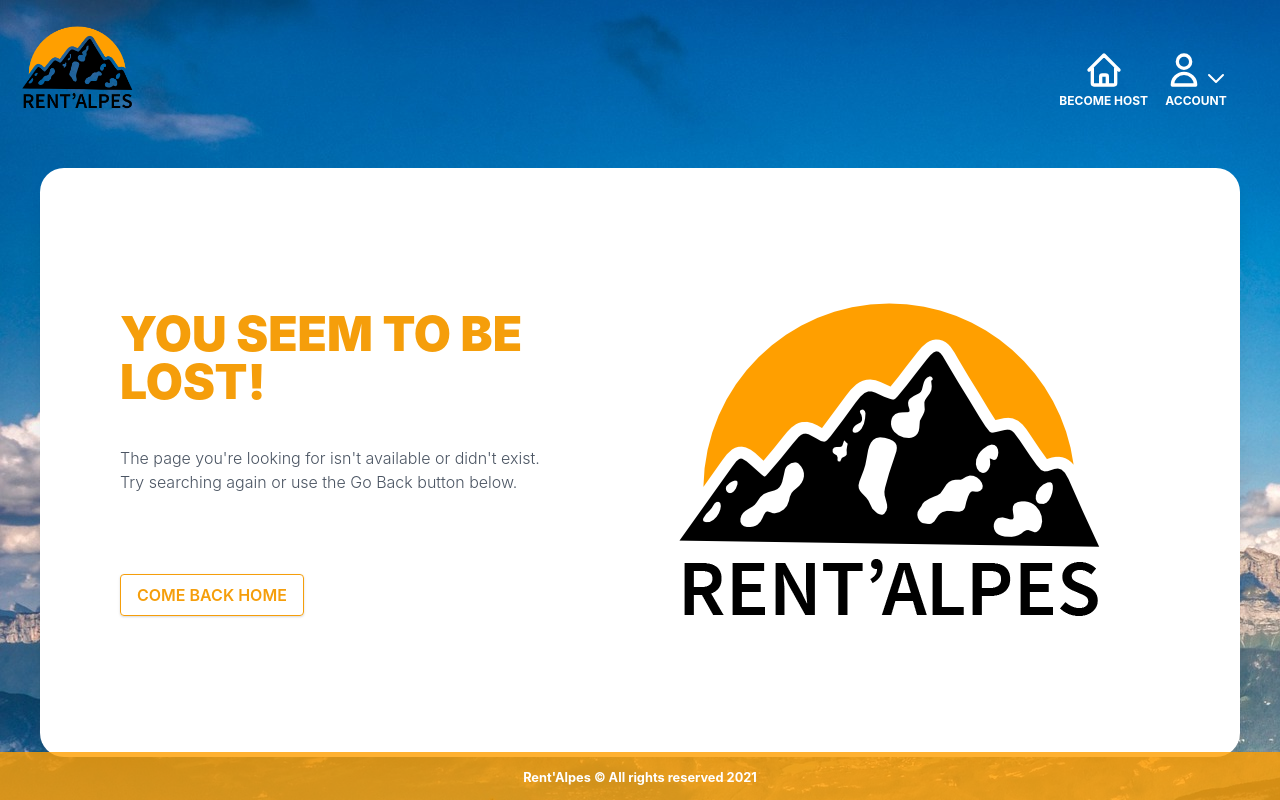
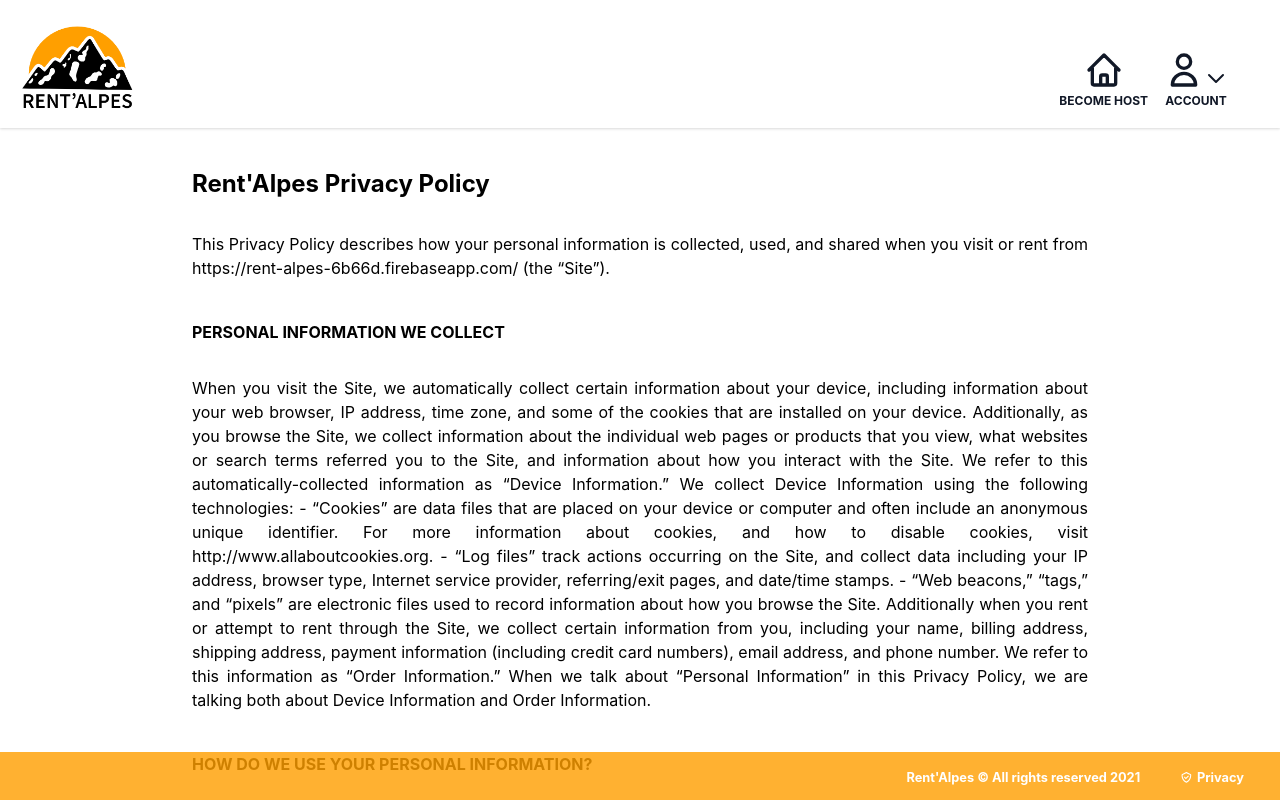
Before and after one commit to Rent-Alpes/rent-alpes, a React (Create React App) app: page /privacy in a window 1280 px wide. Shown: the top 800 px of the page. Built offline with nearby package versions, Linux system fonts and the light colour scheme; no server answers.

Commit message:
privacy policy added and footer

```diff
--- a/src/components/App/App.js
+++ b/src/components/App/App.js
@@ -12,6 +12,7 @@ import Property from "../Property/AddProperty";
 import ViewProperty from "../Property/ViewProperty/ViewProperty";
 import GetDataProperty from "../Property/GetDataProperty";
 import EditDataProperty from "../Property/EditDataProperty";
+import Privacy from "../Privacy/Privacy";
 import app from "firebase/app";
 import React, { useState } from "react";
 import { UploadFiles } from "../Property/AddProperty";
@@ -38,7 +39,7 @@ function App() {
           <HeaderDark />
           <Signup />
         </Route>
-        <Route path="/login" component={Login}/>
+        <Route path="/login" component={Login} />
         <Route path="/forgetpassword">
           <HeaderDark />
           <ForgetPassword />
@@ -51,6 +52,10 @@ function App() {
         <Route path="/addproperty">
           <HeaderDark />
           <Property addOrEditProperty={addOrEdit} />
+        </Route>
+        <Route path="/privacy">
+          <HeaderDark />
+          <Privacy />
         </Route>
         <Route path="/getdataproperty">
           <HeaderDark />
--- a/src/components/Footer/Footer.js
+++ b/src/components/Footer/Footer.js
@@ -1,8 +1,22 @@
+import { BiCheckShield } from "react-icons/bi";
+
 const Footer = () => (
-  <div className="footer">
-    <p>
-      <strong>Rent'Alpes © All rights reserved 2021</strong>
-    </p>
+  <div className="footer flex justify-end">
+    <div className="mr-10">
+      <p>
+        <strong>Rent'Alpes © All rights reserved 2021</strong>
+      </p>
+    </div>
+    <div className="mr-5">
+      <p>
+        <a href="/privacy">
+          <div className="flex items-center">
+            <BiCheckShield />
+            <strong className="ml-1">Privacy</strong>
+          </div>
+        </a>
+      </p>
+    </div>
   </div>
 );
 
--- /dev/null
+++ b/src/components/Privacy/Privacy.js
@@ -0,0 +1,119 @@
+const Privacy = () => {
+  return (
+    <div className="flex justify-center mt-10 mb-20">
+      <div style={{ width: "70%" }}>
+        <p className="text-justify">
+          <h1 className="text-2xl font-bold mb-8">Rent'Alpes Privacy Policy</h1>
+          <p>
+            This Privacy Policy describes how your personal information is
+            collected, used, and shared when you visit or rent from
+            https://rent-alpes-6b66d.firebaseapp.com/ (the “Site”).
+          </p>
+          <h2 className="text-1xl font-bold mb-8 mt-10">
+            PERSONAL INFORMATION WE COLLECT
+          </h2>
+          When you visit the Site, we automatically collect certain information
+          about your device, including information about your web browser, IP
+          address, time zone, and some of the cookies that are installed on your
+          device. Additionally, as you browse the Site, we collect information
+          about the individual web pages or products that you view, what
+          websites or search terms referred you to the Site, and information
+          about how you interact with the Site. We refer to this
+          automatically-collected information as “Device Information.” We
+          collect Device Information using the following technologies: -
+          “Cookies” are data files that are placed on your device or computer
+          and often include an anonymous unique identifier. For more information
+          about cookies, and how to disable cookies, visit
+          http://www.allaboutcookies.org. - “Log files” track actions occurring
+          on the Site, and collect data including your IP address, browser type,
+          Internet service provider, referring/exit pages, and date/time stamps.
+          - “Web beacons,” “tags,” and “pixels” are electronic files used to
+          record information about how you browse the Site. Additionally when
+          you rent or attempt to rent through the Site, we collect certain
+          information from you, including your name, billing address, shipping
+          address, payment information (including credit card numbers), email
+          address, and phone number. We refer to this information as “Order
+          Information.” When we talk about “Personal Information” in this
+          Privacy Policy, we are talking both about Device Information and Order
+          Information.
+          <h2 className="text-1xl font-bold mb-8 mt-10">
+            HOW DO WE USE YOUR PERSONAL INFORMATION?
+          </h2>
+          We use the Order Information that we collect generally to fulfill any
+          orders placed through the Site (including processing your payment
+          information, arranging for shipping, and providing you with invoices
+          and/or order confirmations). Additionally, we use this Order
+          Information to: Communicate with you; Screen our orders for potential
+          risk or fraud; and When in line with the preferences you have shared
+          with us, provide you with information or advertising relating to our
+          products or services. We use the Device Information that we collect to
+          help us screen for potential risk and fraud (in particular, your IP
+          address), and more generally to improve and optimize our Site (for
+          example, by generating analytics about how our customers browse and
+          interact with the Site, and to assess the success of our marketing and
+          advertising campaigns).
+          <h2 className="text-1xl font-bold mb-8 mt-10">
+            SHARING YOUR PERSONAL INFORMATION
+          </h2>
+          We share your Personal Information with third parties to help us use
+          your Personal Information, as described above. For example, we use
+          Shopify to power our online store--you can read more about how Shopify
+          uses your Personal Information here:
+          https://www.shopify.com/legal/privacy. We also use Google Analytics to
+          help us understand how our customers use the Site--you can read more
+          about how Google uses your Personal Information here:
+          https://www.google.com/intl/en/policies/privacy/. You can also opt-out
+          of Google Analytics here: https://tools.google.com/dlpage/gaoptout.
+          Finally, we may also share your Personal Information to comply with
+          applicable laws and regulations, to respond to a subpoena, search
+          warrant or other lawful request for information we receive, or to
+          otherwise protect our rights.
+          <h2 className="text-1xl font-bold mb-8 mt-10">
+            BEHAVIOURAL ADVERTISING
+          </h2>
+          As described above, we use your Personal Information to provide you
+          with targeted advertisements or marketing communications we believe
+          may be of interest to you. For more information about how targeted
+          advertising works, you can visit the Network Advertising Initiative’s
+          (“NAI”) educational page at
+          http://www.networkadvertising.org/understanding-online-advertising/how-does-it-work.
+          Additionally, you can opt out of some of these services by visiting
+          the Digital Advertising Alliance’s opt-out portal at:
+          http://optout.aboutads.info/.
+          <h2 className="text-1xl font-bold mb-8 mt-10">DO NOT TRACK</h2>
+          Please note that we do not alter our Site’s data collection and use
+          practices when we see a Do Not Track signal from your browser.
+          <h2 className="text-1xl font-bold mb-8 mt-10">YOUR RIGHTS</h2>
+          If you are a European resident, you have the right to access personal
+          information we hold about you and to ask that your personal
+          information be corrected, updated, or deleted. If you would like to
+          exercise this right, please contact us through the contact information
+          below. Additionally, if you are a European resident we note that we
+          are processing your information in order to fulfill contracts we might
+          have with you (for example if you make an order through the Site), or
+          otherwise to pursue our legitimate business interests listed above.
+          Additionally, please note that your information will be transferred
+          outside of Europe, including to Canada and the United States.
+          <h2 className="text-1xl font-bold mb-8 mt-10">DATA RETENTION</h2>
+          When you place an order through the Site, we will maintain your Order
+          Information for our records unless and until you ask us to delete this
+          information.
+          <h2 className="text-1xl font-bold mb-8 mt-10">MINORS</h2>
+          The Site is not intended for individuals under the age of 18.
+          <h2 className="text-1xl font-bold mb-8 mt-10">CHANGES</h2>
+          We may update this privacy policy from time to time in order to
+          reflect, for example, changes to our practices or for other
+          operational, legal or regulatory reasons.
+          <h2 className="text-1xl font-bold mb-8 mt-10">CONTACT US</h2>
+          For more information about our privacy practices, if you have
+          questions, or if you would like to make a complaint, please contact us
+          by e-mail at pablocallejo@gmail.com or by mail using the details
+          provided below: 280 Rue Jean Cochet, 32B, Faverges Seythenex, ARA,
+          74210, France
+        </p>
+      </div>
+    </div>
+  );
+};
+
+export default Privacy;
```
